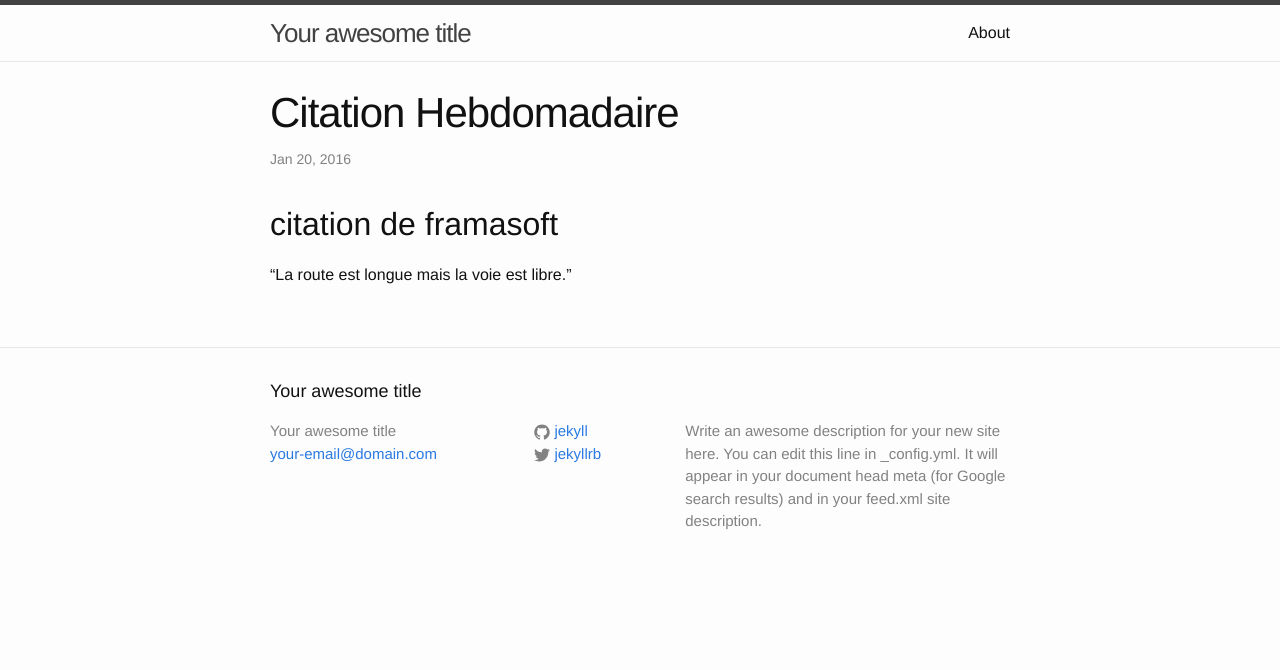
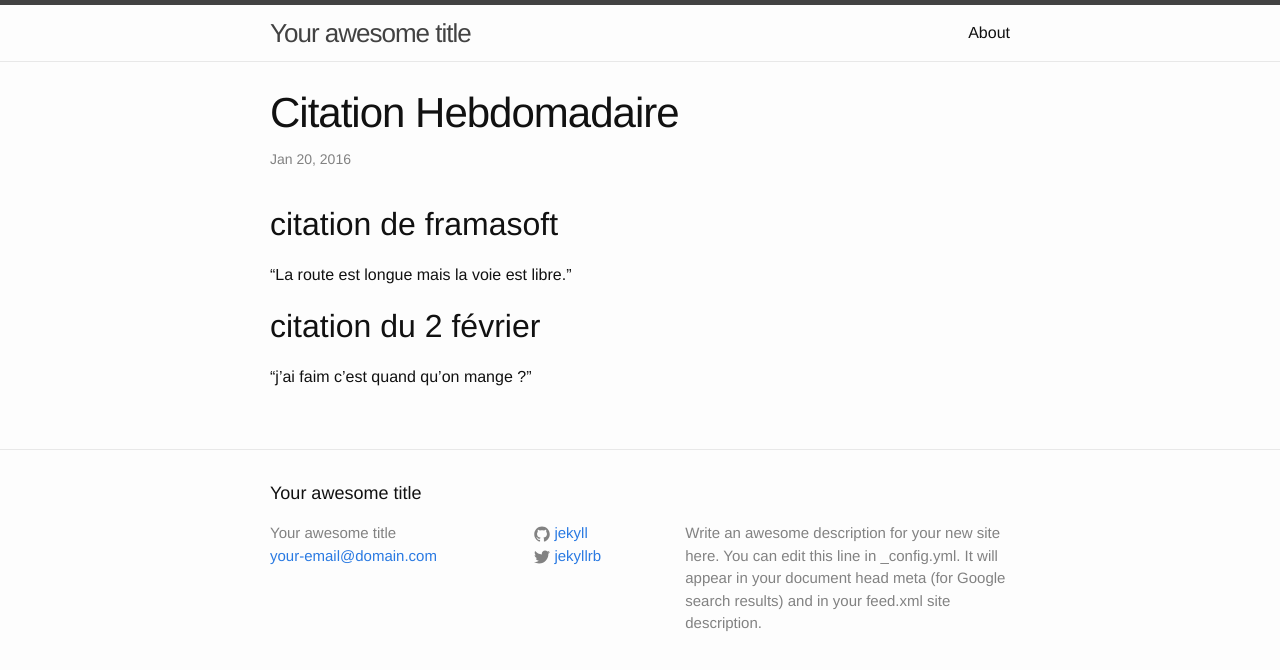
Before and after one commit to CGJ33contrib1/blog, a Jekyll site: the page built from _posts/2016-01-20-citation-hebdomadaire.md, in a window 1280 px wide. Shown: the top 670 px of the page. Built offline with Jekyll 4.4.1, drawn with Linux system fonts in a browser that asks for light colours.

Commit message:
Updated 2016-01-20-citation-hebdomadaire.md

```diff
--- a/_posts/2016-01-20-citation-hebdomadaire.md
+++ b/_posts/2016-01-20-citation-hebdomadaire.md
@@ -7,3 +7,7 @@ layout: post
 ## citation de framasoft
 
 "La route est longue mais la voie est libre."
+
+## citation du 2 février
+
+"j'ai faim c'est quand qu'on mange ?"
```
